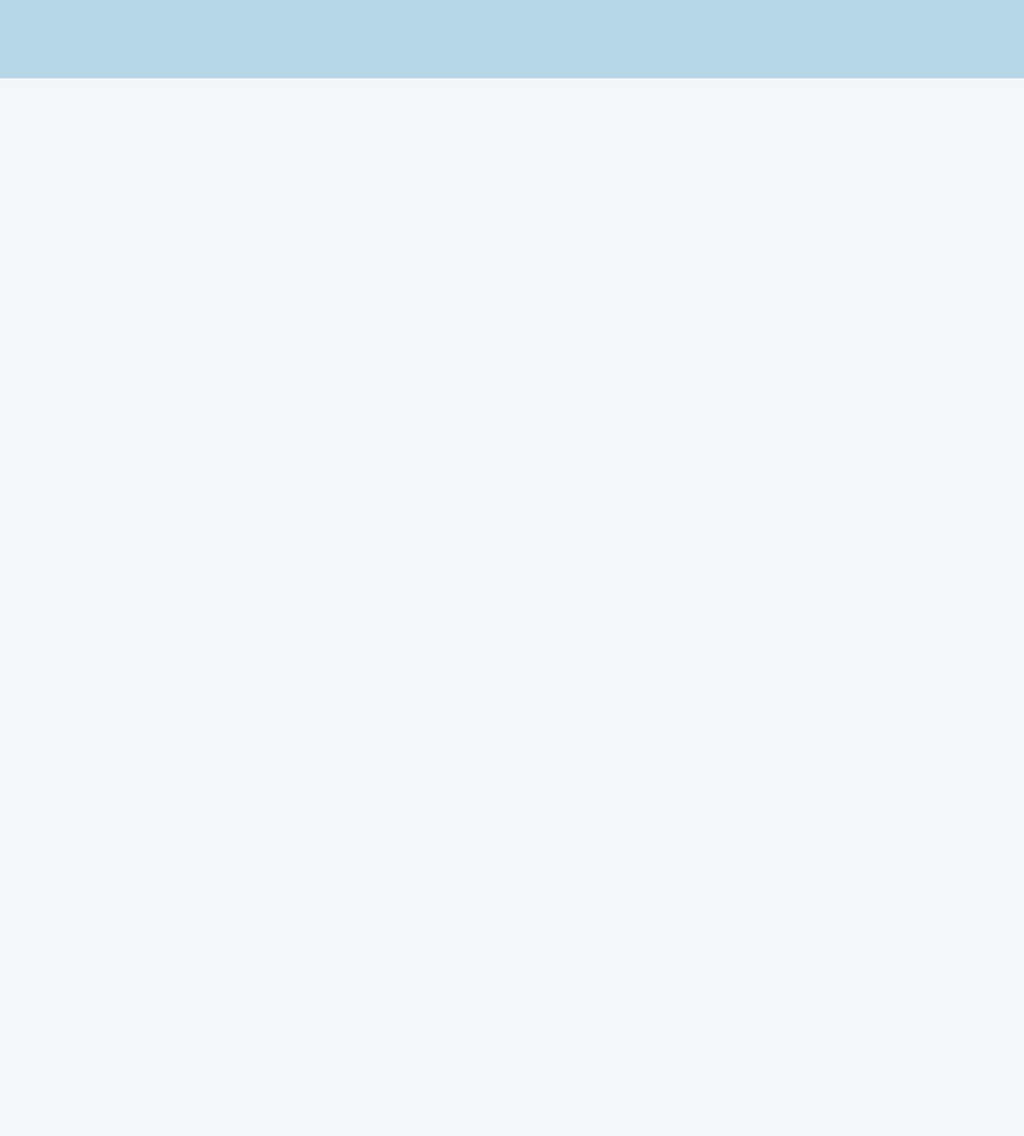
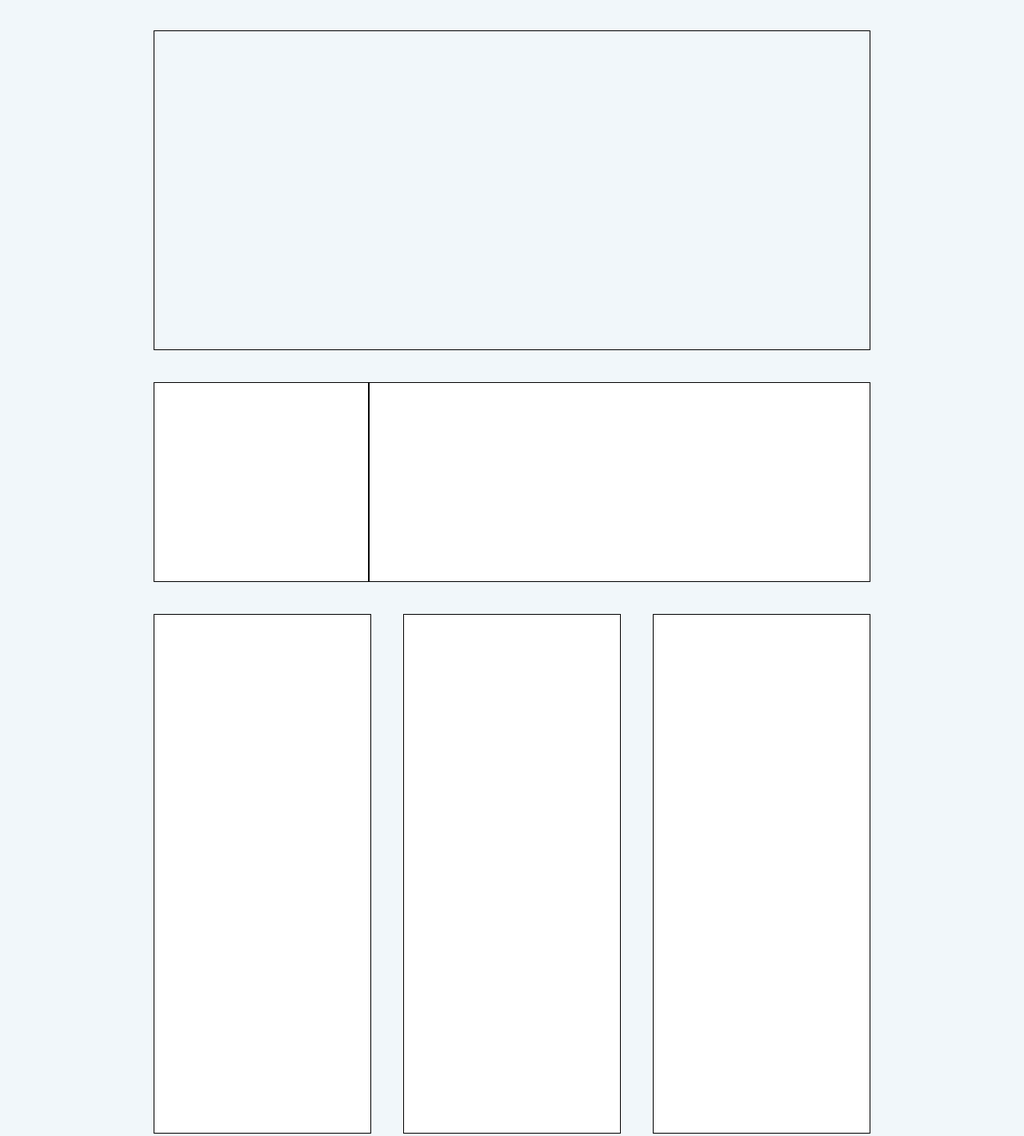
Before and after one commit to gitmichele/htmlcss-hubspot, a plain HTML site: page index.html in a window 1280 px wide. Shown: the part 852-2273 px from the top of the page at 80% size. Before the commit the page ends 1000 px from the top, so only its background shows below. Drawn offline with nearby package versions, Linux system fonts and the light colour scheme.

Commit message:
main macrostructure - first part

```diff
--- a/css/style.css
+++ b/css/style.css
@@ -6,21 +6,28 @@
 
 body{
     background-color: #b7d7e830;
-    height: 1000px;
     font-family: 'Nunito', sans-serif;
 }
 
+/* stacco le varie sezioni */
+body section{
+    margin-bottom: 40px;
+}
+
+/* tolti alcuni sfondi, il contenuto della pagina non è a tutta larghezza */
 .container{
     width: 70%;
     margin: auto;
 }
 
+/* clearfix */
 .row::after{
     content: "";
     display: table;
     clear: both;
 }
 
+/* un sacco di pulsanti arancioni tutti uguali */
 .orange-button{
     background-color: #ff7a59;
     color: white;
@@ -60,10 +67,61 @@ header nav:last-child{
 }
 
 #separator{
-    width: 100%
+    width: 100%;
     position: absolute;
     bottom: 0;
+    background-color: #b7d7e8;
     /* DEBUG:  */
     height: 100px;
-    background-color: #b7d7e8;
+
 }
+
+
+
+/* sezione con immagine "cubo di rubik" */
+.rubik .container{
+    /* DEBUG:  */
+    height: 400px;
+    border: 1px solid black;
+}
+
+
+
+
+/* sezione free hubspot */
+.free .row.container{
+    background-color: white;
+}
+
+.free .column:first-child{
+    float: left;
+    width: 30%;
+    /* DEBUG:  */
+    height: 250px;
+    border: 1px solid black;
+}
+
+.free .column:last-child{
+    float: left;
+    width: 70%;
+    /* DEBUG:  */
+    height: 250px;
+    border: 1px solid black;
+}
+
+
+
+
+/* sezione features */
+.features .column{
+    float: left;
+    width: calc((100% - 80px) / 3);
+    background-color: white;
+    /* DEBUG:  */
+    height: 650px;
+    border: 1px solid black;
+}
+
+.features .column:nth-child(2){
+    margin: 0 40px;
+}
--- a/index.html
+++ b/index.html
@@ -44,6 +44,42 @@
             </div>
         </section>
 
+        <main>
+
+            <!-- sezione a tutta larghezza con immagine e testo -->
+            <section class="rubik">
+                <div class="container">
+                </div>
+            </section>
+
+
+            <!-- sezione con due colonne -->
+            <section class="free">
+                <div class="row container">
+                    <div class="column">
+                    </div>
+
+                    <div class="column">
+                    </div>
+                </div>
+            </section>
+
+
+            <!-- sezione "features" a tre colonne -->
+            <section class="features">
+                <div class="row container">
+                    <div class="column">
+                    </div>
+
+                    <div class="column">
+                    </div>
+
+                    <div class="column">
+                    </div>
+                </div>
+            </section>
+
+        </main>
 
     </body>
 </html>
```
